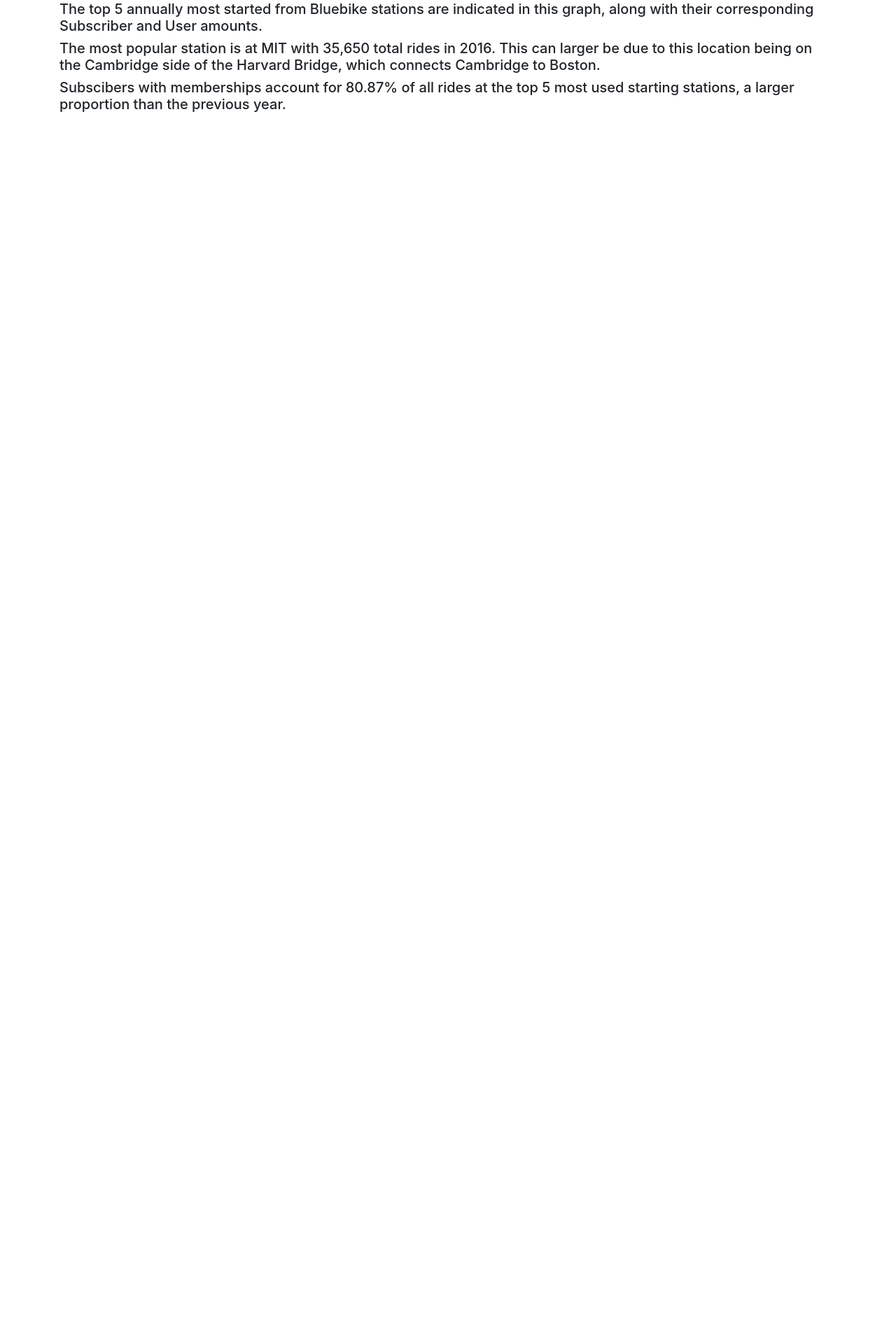
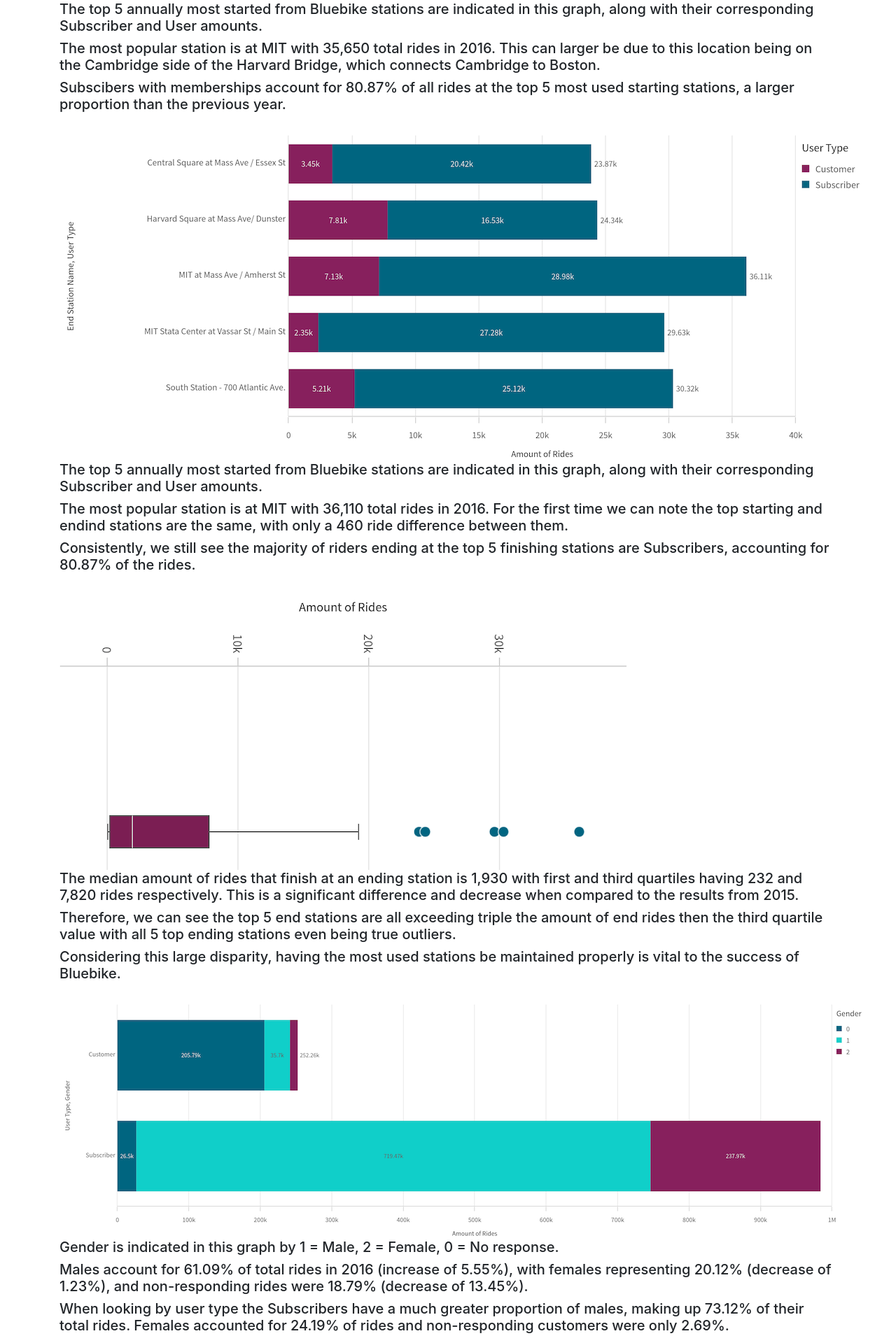
Before and after one commit to bpotvin06/BlueBike, a Flask app: page /2016 in a window 1280 px wide; the page is wider, and only the part inside the window is pictured. Shown: the part 2468-4377 px from the top of that part at 70% size. Before the commit the page ends 2628 px from the top of that part, so only its background shows below. Run offline with Flask 3, Linux system fonts and the light colour scheme; a user stored in the database is signed in; some libraries are stand-ins or nearby versions.

Commit message:
completed 2016 analysis

```diff
--- a/website/templates/yr2015.html
+++ b/website/templates/yr2015.html
@@ -45,7 +45,7 @@
     <br>
     <img logo src="{{ url_for('static', filename='GenderUserAmount.png' )}}" class="center" />
     <h5>Gender is indicated in this graph by 1 = Male, 2 = Female, 0 = No response.</h5>
-    <h5>Males account for 57.88% of total rides in 2015, with females representing 20.37%, and non-responsive rides were 21.71%.</h5>
+    <h5>Males account for 57.88% of total rides in 2015, with females representing 20.37%, and non-responding rides were 21.71%.</h5>
     <h5>When looking by user type the Customers have a much greater proportion of males, making up 76.45% of their total rides. Females accounted for 23.44% of rides and non-responding customers were neglegable at only 0.12%.</h5>
     <h5>Subscribers had a rate of 48.73% male, 18.86% female, and 32.42% did not report gender.</h5>
     <br>
--- a/website/templates/yr2016.html
+++ b/website/templates/yr2016.html
@@ -35,5 +35,26 @@
     <h5>The most popular station is at MIT with 35,650 total rides in 2016. This can larger be due to this location being on the Cambridge side of the Harvard Bridge, which connects Cambridge to Boston.</h5>
     <h5>Subscibers with memberships account for 80.87% of all rides at the top 5 most used starting stations, a larger proportion than the previous year.</h5>
     <br>
+    <img logo src="{{ url_for('static', filename='Top5End2.png' )}}" class="center" />
+    <h5>The top 5 annually most started from Bluebike stations are indicated in this graph, along with their corresponding Subscriber and User amounts.</h5>
+    <h5>The most popular station is at MIT with 36,110 total rides in 2016. For the first time we can note the top starting and endind stations are the same, with only a 460 ride difference between them.</h5>
+    <h5>Consistently, we still see the majority of riders ending at the top 5 finishing stations are Subscribers, accounting for 80.87% of the rides.</h5>
+    <br>
+    <img logo src="{{ url_for('static', filename='BoxPlot2.png' )}}" class="center" />
+    <h5>The median amount of rides that finish at an ending station is 1,930 with first and third quartiles having 232 and 7,820 rides respectively. This is a significant difference and decrease when compared to the results from 2015.</h5>
+    <h5>Therefore, we can see the top 5 end stations are all exceeding triple the amount of end rides then the third quartile value with all 5 top ending stations even being true outliers.</h5>
+    <h5>Considering this large disparity, having the most used stations be maintained properly is vital to the success of Bluebike.</h5>
+    <br>
+    <img logo src="{{ url_for('static', filename='GenderUserAmount2.png' )}}" class="center" />
+    <h5>Gender is indicated in this graph by 1 = Male, 2 = Female, 0 = No response.</h5>
+    <h5>Males account for 61.09% of total rides in 2016 (increase of 5.55%), with females representing 20.12% (decrease of 1.23%), and non-responding rides were 18.79% (decrease of 13.45%).</h5>
+    <h5>When looking by user type the Subscribers have a much greater proportion of males, making up 73.12% of their total rides. Females accounted for 24.19% of rides and non-responding customers were only 2.69%.</h5>
+    <h5>For the second year in a row, Bluebikes have been reportly used by males at a much greater proportion.</h5>
+    <br>
+    <img logo src="{{ url_for('static', filename='BirthYearAmount2.png' )}}" class="center" />
+    <h5>Users of Bluebike have the ability to report their birth year. For 226,610 of the rides (18.33%) birth year was not reported.</h5>
+    <h5>Again the most amount of rides were found to have been taken by respondents born in 1988, making them 28 in 2016.</h5>
+    <br>
+    <br>
 
 {% endblock %}
```
Also changed, not shown: website/static/BirthYearAmount2.png (added), website/static/BoxPlot2.png (added), website/static/GenderUserAmount2.png (added), website/static/Top5End2.png (added).
